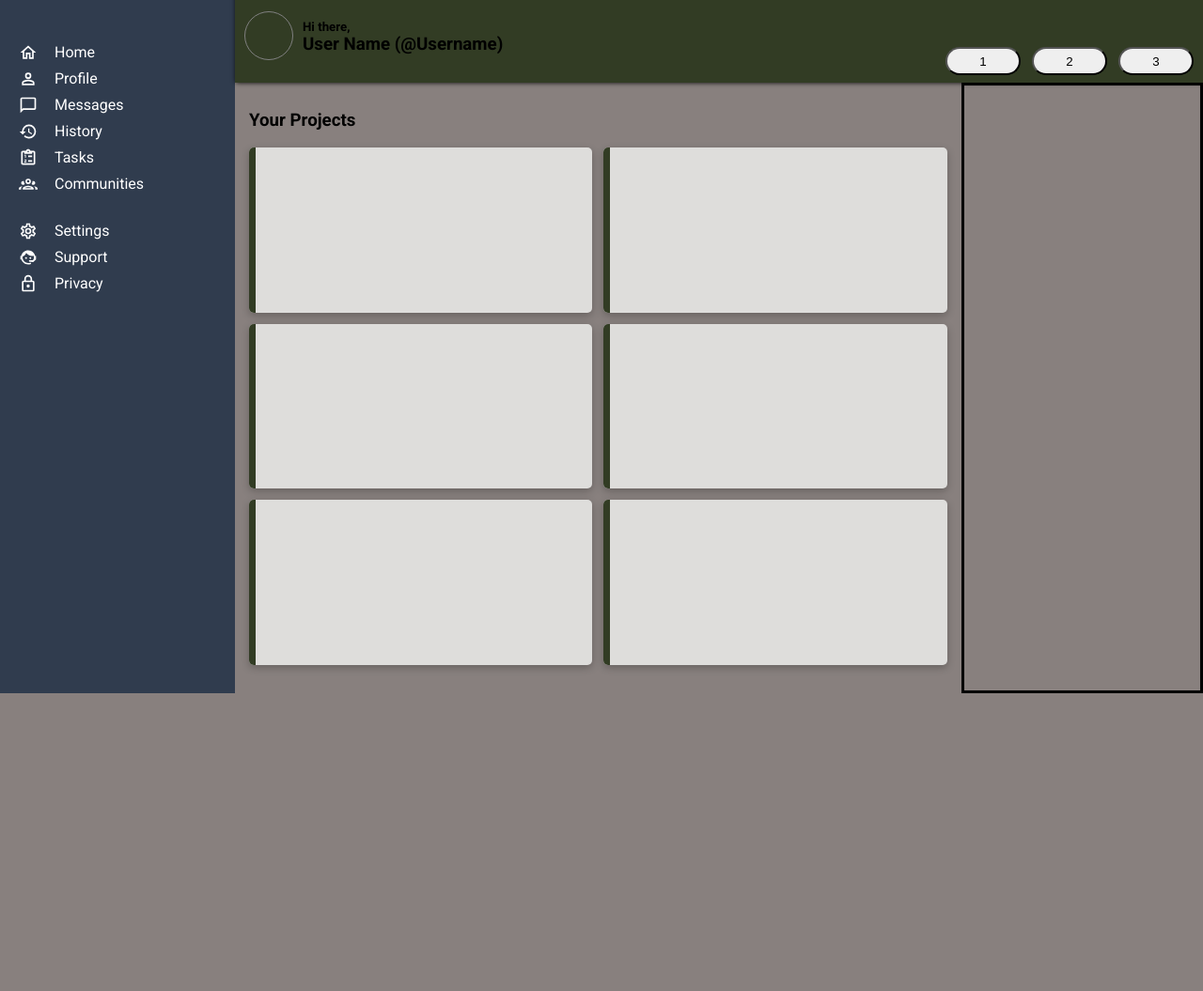
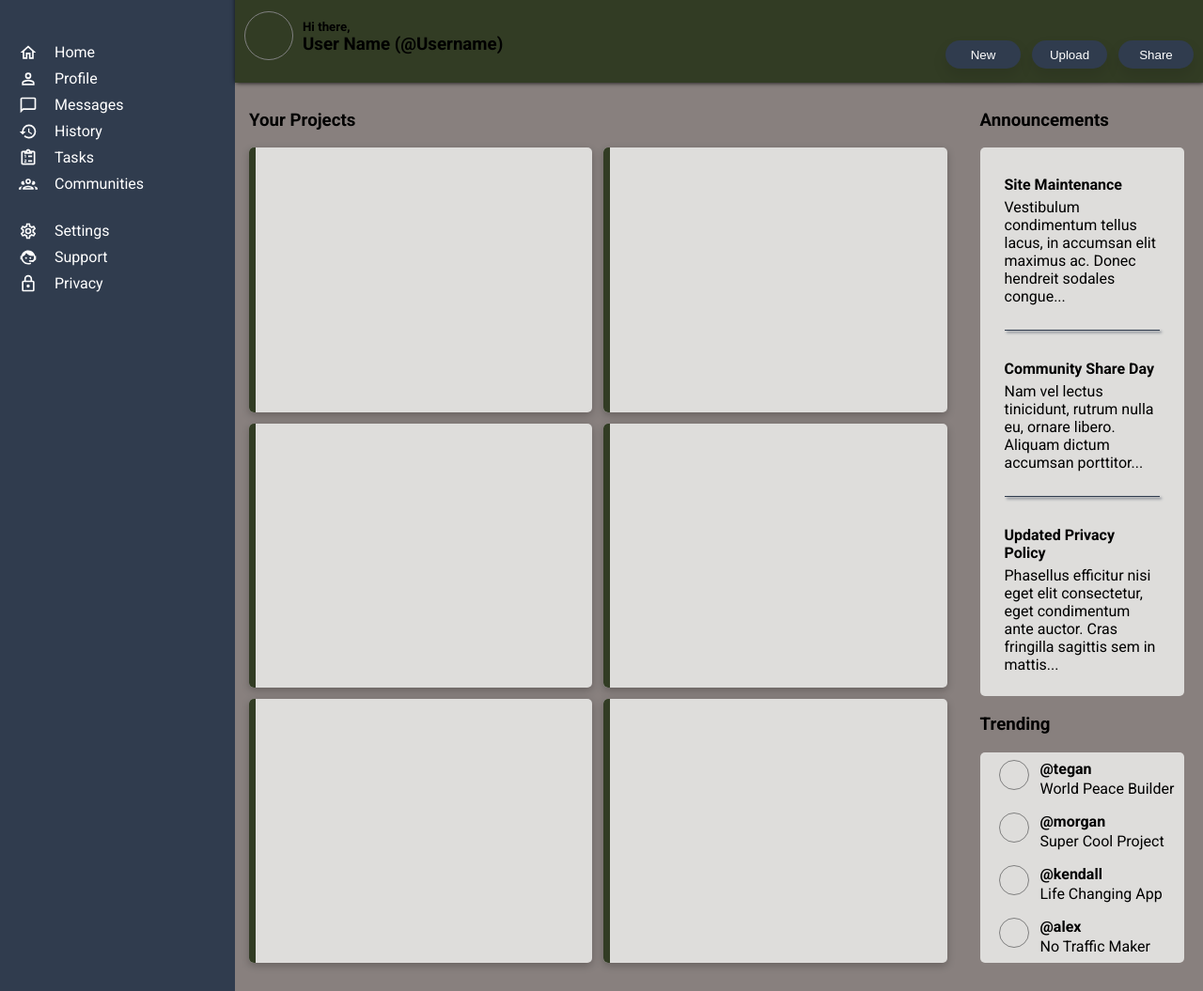
Before and after one commit to ryanertel1/odin-dashboard, a plain HTML site: page index.html in a window 1280 px wide. Shown: the part 62-1117 px from the top of the page at 94% size. Before the commit the page ends 800 px from the top, so only its background shows below. Drawn offline with Linux system fonts and the light colour scheme.

Commit message:
Implement announcements and trending

```diff
--- a/index.html
+++ b/index.html
@@ -49,7 +49,7 @@
         <div class='header-toprow'>
             <div class='search-container'>
                 <svg xmlns="http://www.w3.org/2000/svg" viewBox="0 0 24 24"><title>magnify</title><path d="M9.5,3A6.5,6.5 0 0,1 16,9.5C16,11.11 15.41,12.59 14.44,13.73L14.71,14H15.5L20.5,19L19,20.5L14,15.5V14.71L13.73,14.44C12.59,15.41 11.11,16 9.5,16A6.5,6.5 0 0,1 3,9.5A6.5,6.5 0 0,1 9.5,3M9.5,5C7,5 5,7 5,9.5C5,12 7,14 9.5,14C12,14 14,12 14,9.5C14,7 12,5 9.5,5Z" /></svg>
-                <form>
+                <form action='' method='get'>
                     <input type='text' name='search-box' class='search-box'>
                 </form>
             </div>
@@ -68,9 +68,9 @@
                 </div>
             </div>
             <div class='button-container'>
-                <button>1</button>
-                <button>2</button>
-                <button>3</button>
+                <button>New</button>
+                <button>Upload</button>
+                <button>Share</button>
             </div>
         </div>
     </div>
@@ -85,7 +85,56 @@
             <div class='project-card'></div>
         </div>
     </div>
-    <div class='right-bar'></div>
+    <div class='right-bar'>
+        <h3>Announcements</h3>
+        <div class='announcement-container'>
+            <div class='announcement-card'>
+                <h4>Site Maintenance</h4>
+                <p>Vestibulum condimentum tellus lacus, in accumsan elit maximus ac. Donec hendreit sodales congue...</p>
+            </div>
+            <div class='card-divider'></div>
+            <div class='announcement-card'>
+                <h4>Community Share Day</h4>
+                <p>Nam vel lectus tinicidunt, rutrum nulla eu, ornare libero. Aliquam dictum accumsan porttitor...</p>
+            </div>
+            <div class='card-divider'></div>
+            <div class='announcement-card'>
+                <h4>Updated Privacy Policy</h4>
+                <p>Phasellus efficitur nisi eget elit consectetur, eget condimentum ante auctor. Cras fringilla sagittis sem in mattis...</p>
+            </div>
+        </div>
+        <h3>Trending</h3>
+        <div class='trending-container'>
+            <div class='trending-card'>
+                <div class='small-usericon'></div>
+                <div class='trending-text'>
+                    <h4>@tegan</h4>
+                    <p>World Peace Builder</p>
+                </div>
+            </div>
+            <div class='trending-card'>
+                <div class='small-usericon'></div>
+                <div class='trending-text'>
+                    <h4>@morgan</h4>
+                    <p>Super Cool Project</p>
+                </div>
+            </div>
+            <div class='trending-card'>
+                <div class='small-usericon'></div>
+                <div class='trending-text'>
+                    <h4>@kendall</h4>
+                    <p>Life Changing App</p>
+                </div>
+            </div>
+            <div class='trending-card'>
+                <div class='small-usericon'></div>
+                <div class='trending-text'>
+                    <h4>@alex</h4>
+                    <p>No Traffic Maker</p>
+                </div>
+            </div>
+        </div>
+    </div>
 </body>
 
 </html>
--- a/style.css
+++ b/style.css
@@ -107,12 +107,23 @@ a {
   gap: 12px;
   height: 100%;
   align-items: flex-end;
-  padding-bottom: 16px;
+  padding-bottom: 30px;
 }
 .button-container>button {
   height: 30px;
   width: 80px;
   border-radius: 15px;
+  background-color: #303c4e;
+  color: white;
+  box-shadow: 0px 8px 15px rgba(0, 0, 0, 0.1);
+  transition: all 0.3s ease 0s;
+  cursor: pointer;
+  border: none;
+}
+.button-container>button:hover {
+  background-color: #bf6a49;
+  color: #fff;
+  transform: translateY(-7px);
 }
 
 
@@ -188,7 +199,62 @@ a {
 }
 
 .right-bar {
-  border: 3px solid black;
   grid-column: 3 / 4;
   grid-row: 2 / 3;
+  padding-left: 20px;
+  padding-top: 10px;
 }
+.announcement-container {
+  padding-inline: 16px;
+  padding-top: 8px;
+  padding-bottom: 8px;
+  background-color: #dedddb;
+  border-radius: 5px;
+  margin-right: 20px;
+}
+.card-divider {
+  height: 1px;
+  background-color: #303c4e;
+  margin: 10px;
+  box-shadow: 2px 2px 3px #303c4e;
+}
+.announcement-card {
+  display: flex;
+  flex-direction: column;
+  justify-content: space-around;
+  align-items: flex-start;
+  padding-inline: 10px;
+}
+.announcement-card>h4 {
+  margin-bottom: 0;
+}
+.announcement-card>p {
+  margin-top: 0px;
+  padding-top: 5px;
+}
+.trending-container {
+  background: #dedddb;
+  margin-right: 20px;
+  border-radius: 5px;
+  margin-bottom: 30px;
+}
+.trending-card {
+  display: flex;
+  flex-direction: row;
+  padding-top: 8px;
+  padding-bottom: 8px;
+  align-content: center;
+}
+.trending-text {
+  display: flex;
+  flex-direction: column;
+  padding-left: 12px;
+}
+.trending-text>h4 {
+  margin-bottom: 2px;
+  margin-top: 0;
+}
+.trending-text>p {
+  margin-bottom: 0;
+  margin-top: 0;
+}
```
